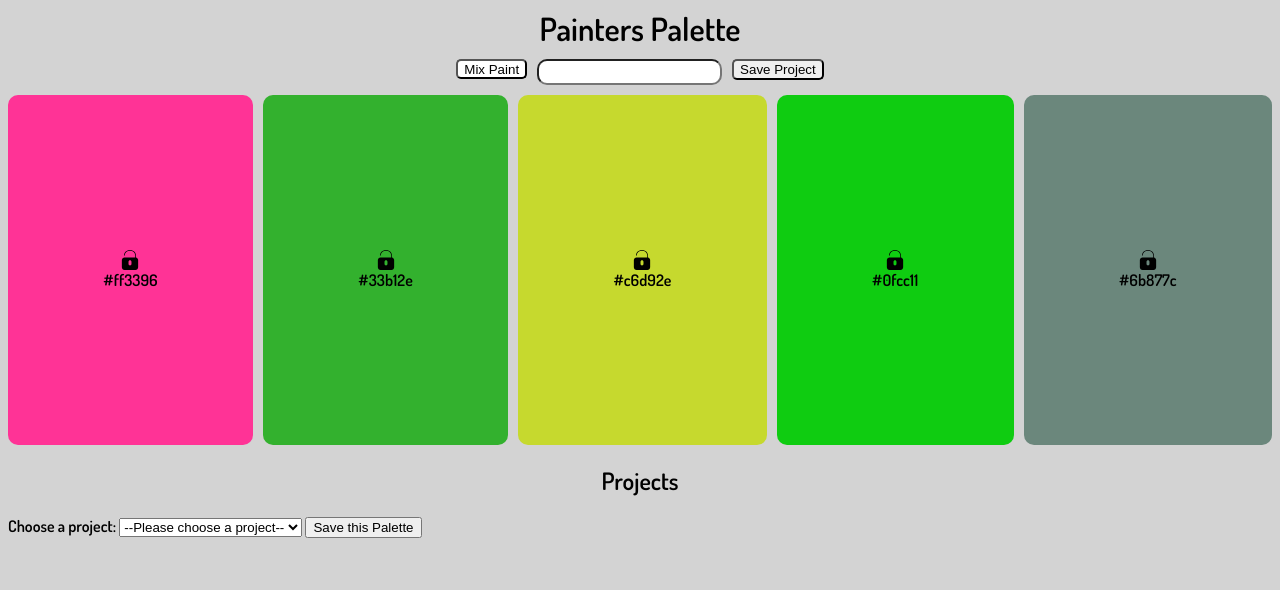
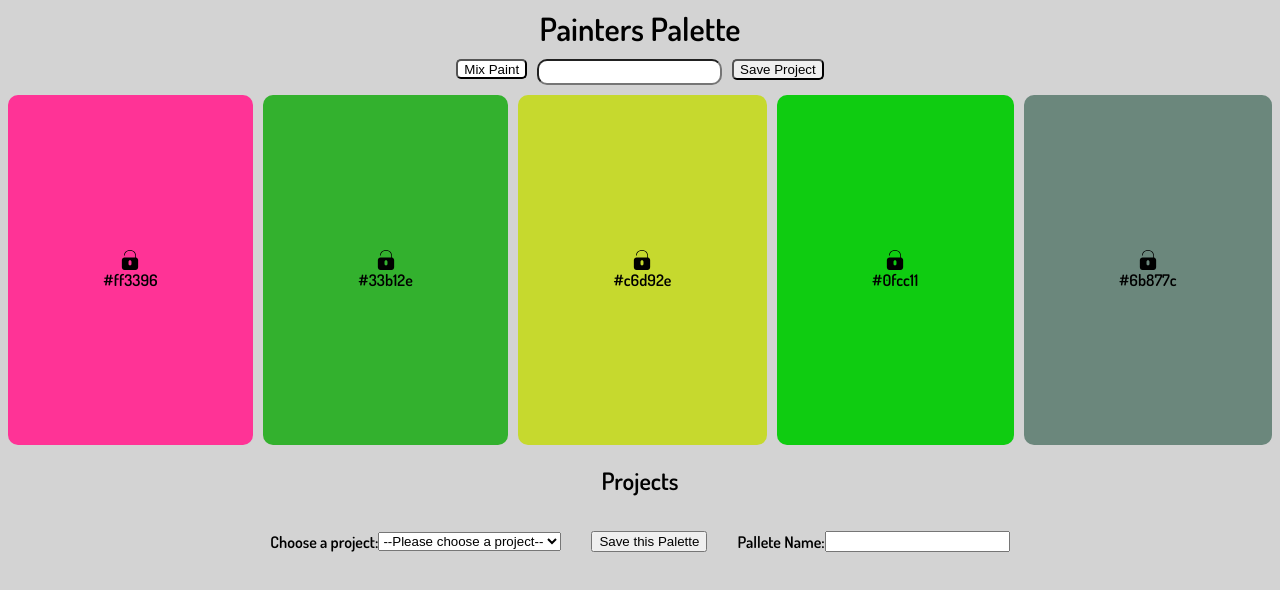
Before and after one commit to Jstewart3313/colorPicker, a website: page public/index.html in a window 1280 px wide. Drawn offline with nearby package versions, Linux system fonts and the light colour scheme; a web font is replaced by a local one.

Commit message:
Add palette name input, Work on saving palette to DB with Project Id

```diff
--- a/public/css/styles.css
+++ b/public/css/styles.css
@@ -111,6 +111,17 @@ img {
   border-radius: 10px;
 }
 
+.save-palette {
+  margin: 0px 30px 0px 30px;
+}
+
+.projects-form {
+  display: flex;
+  flex-direction: row;
+  justify-content: center;
+  align-items: center;
+}
+
 .project-name {
   display: inline;
 }
--- a/public/index.html
+++ b/public/index.html
@@ -35,11 +35,15 @@
       <section class="project-header">
         <h2>Projects</h2>
       </section>
-      <label for="project-select">Choose a project:</label>
-      <select id="project-select">
-          <option value="">--Please choose a project--</option>
-      </select>
-      <button class='save-palette'>Save this Palette</button>
+      <form class='projects-form'>
+        <label for="project-select">Choose a project:</label>
+        <select id="project-select">
+            <option value="">--Please choose a project--</option>
+        </select>
+        <button class='save-palette'>Save this Palette</button>
+        <p>Pallete Name: </p>
+        <input class='palette-name-input'></input>
+      </form>
       <ul class="projects">
       </ul>
     </section>
--- a/public/js/scripts.js
+++ b/public/js/scripts.js
@@ -93,6 +93,8 @@ const savePalette = () => {
   </div>`);
 };
 
+
+
 $(".save-palette").click(() => {
   savePalette();
 });
@@ -115,13 +117,16 @@ const saveProject = async id => {
 
     return acc;
   }, {});
-  let projectName = `<li class='list-name'><p class='project-name'> ${
-    projectData.title
-  } </p></li>`;
+
+  let projectName = `<li class='list-name' id='${
+    projectData.id
+  }'><p class='project-name'> ${projectData.title} </p></li>`;
   $(".projects").append(projectName);
 
   const projectTitle = $(".project-name-input").val();
-  $("#project-select").append(`<option value="" id='${projectData.id}'>${projectData.title}</option>`);
+  $("#project-select").append(
+    `<option value="" id='${projectData.id}'>${projectData.title}</option>`
+  );
 };
 
 const postProjectToDB = async projectName => {
```
